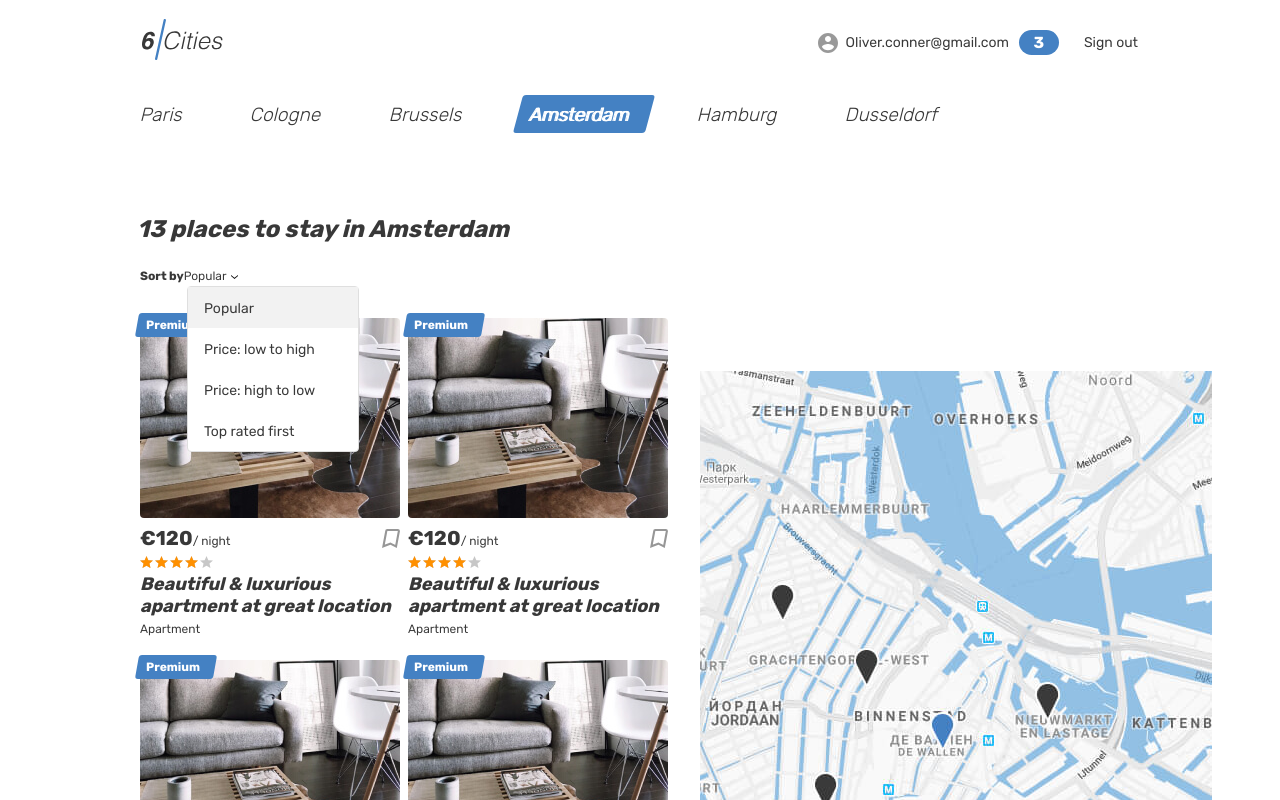
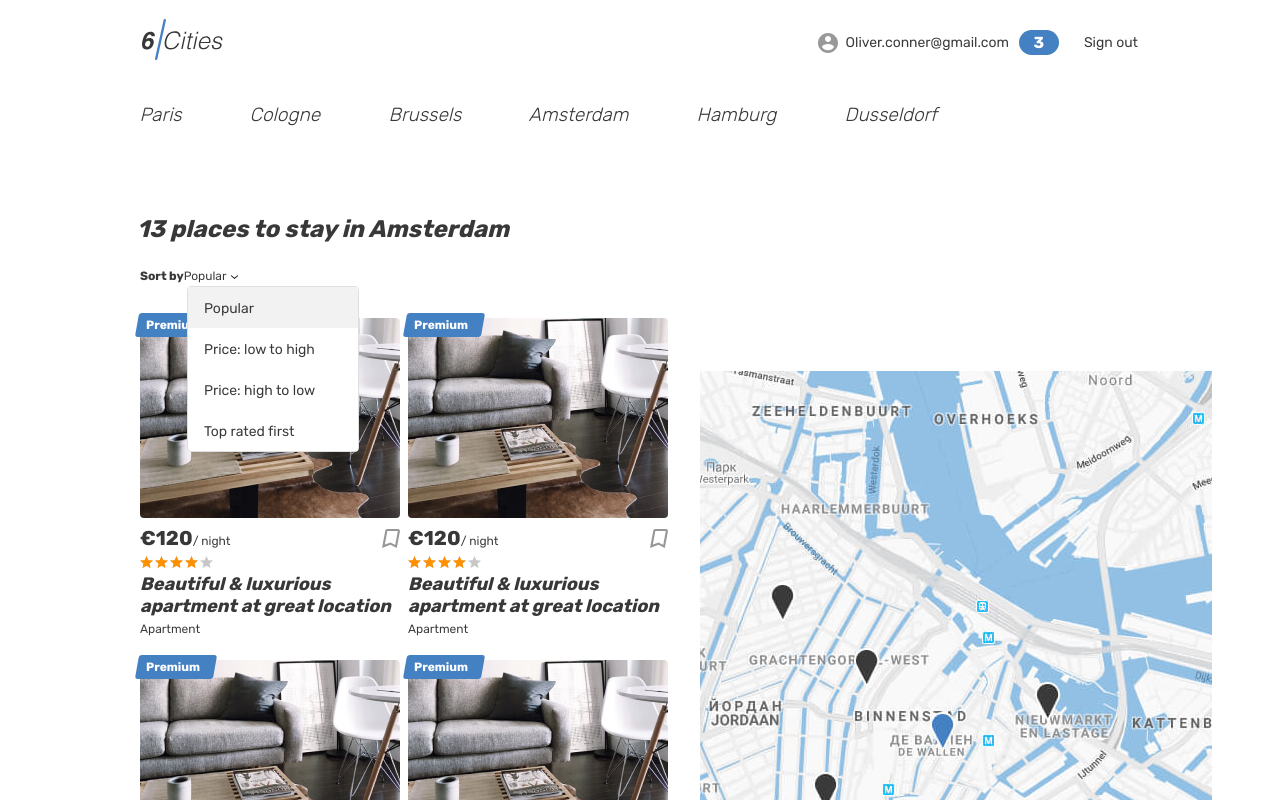
Before and after one commit to htmlacademy-react/2242685-six-cities-3, a React (Vite) app: page / in a window 1280 px wide. Shown: the top 800 px of the page. Built offline with nearby package versions, Linux system fonts and the light colour scheme.

Commit message:
Добавит константы CITIES, enum Page

```diff
--- a/src/components/app/app.tsx
+++ b/src/components/app/app.tsx
@@ -1,3 +1,4 @@
+import {Page} from '../../const.ts';
 import {BrowserRouter, Routes, Route} from 'react-router-dom';
 import Main from '../../pages/main/main';
 import Login from '../../pages/login/login';
@@ -17,14 +18,14 @@ function App({placesCount}: AppProps) {
       <Routes>
         <Route path="/" element={<Layout />}>
           <Route index element={<Main placesCount={placesCount} />} />
-          <Route path="login" element={<Login />} />
-          <Route path='favorites' element={
+          <Route path={Page.LOGIN} element={<Login />} />
+          <Route path={Page.FAVORITES} element={
             <PrivateRoute>
               <Favorites />
             </PrivateRoute>
           }
           />
-          <Route path="offer/:id" element={<Offer />} />
+          <Route path={`${Page.OFFER}/:id`} element={<Offer />} />
           <Route path="*" element={<Page404 />} />
         </Route>
       </Routes>
--- a/src/components/layout/layout.tsx
+++ b/src/components/layout/layout.tsx
@@ -1,6 +1,6 @@
 import {Outlet} from 'react-router-dom';
 
-function layout () {
+function Layout () {
   return (
     <div className="page">
       <header className="header">
@@ -46,4 +46,4 @@ function layout () {
   );
 }
 
-export default layout;
+export default Layout;
--- a/src/const.ts
+++ b/src/const.ts
@@ -1,3 +1,20 @@
 const PLACES_COUNT = 13;
 
-export {PLACES_COUNT};
+const CITIES = [
+  'Paris',
+  'Cologne',
+  'Brussels',
+  'Amsterdam',
+  'Hamburg',
+  'Dusseldorf'
+];
+
+enum Page {
+  MAIN = 'main',
+  OFFER = 'offer',
+  LOGIN = 'login',
+  FAVORITES = 'favorites',
+  PAGE404 = 'page404'
+}
+
+export {PLACES_COUNT, CITIES, Page};
--- a/src/pages/main/main.tsx
+++ b/src/pages/main/main.tsx
@@ -1,4 +1,5 @@
 import Card from '../../components/card/card';
+import { CITIES } from '../../const';
 
 type MainProps = {
   placesCount: number;
@@ -12,36 +13,15 @@ function Main({placesCount}: MainProps) {
       <div className="tabs">
         <section className="locations container">
           <ul className="locations__list tabs__list">
-            <li className="locations__item">
-              <a className="locations__item-link tabs__item" href="#">
-                <span>Paris</span>
-              </a>
-            </li>
-            <li className="locations__item">
-              <a className="locations__item-link tabs__item" href="#">
-                <span>Cologne</span>
-              </a>
-            </li>
-            <li className="locations__item">
-              <a className="locations__item-link tabs__item" href="#">
-                <span>Brussels</span>
-              </a>
-            </li>
-            <li className="locations__item">
-              <a className="locations__item-link tabs__item tabs__item--active">
-                <span>Amsterdam</span>
-              </a>
-            </li>
-            <li className="locations__item">
-              <a className="locations__item-link tabs__item" href="#">
-                <span>Hamburg</span>
-              </a>
-            </li>
-            <li className="locations__item">
-              <a className="locations__item-link tabs__item" href="#">
-                <span>Dusseldorf</span>
-              </a>
-            </li>
+            {CITIES.map((city, index) => (
+              // eslint-disable-next-line react/no-array-index-key
+              <li key={index} className="locations__item">
+                <a className="locations__item-link tabs__item" href="#">
+                  <span>{city}</span>
+                </a>
+              </li>
+            )
+            )}
           </ul>
         </section>
       </div>
```
